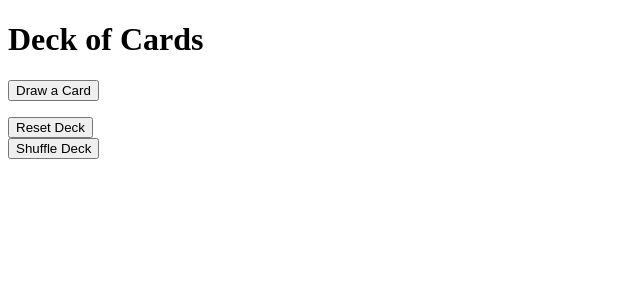
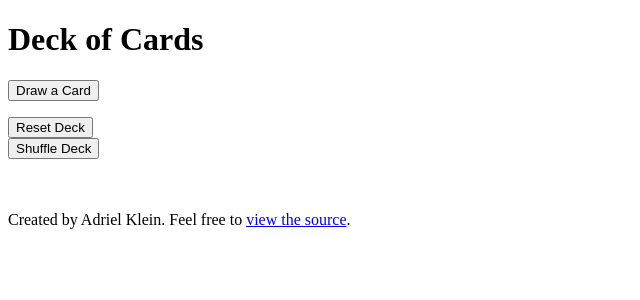
Before and after one commit to adrielklein/deck-of-cards, a Flask app: page / in a window 1280 px wide. Shown: the top 300 px of the page, without its empty margins (0-640 px from the left). Run offline with Flask 2, Linux system fonts and the light colour scheme.

Commit message:
add favicon and my name

```diff
--- a/app/templates/layout.html
+++ b/app/templates/layout.html
@@ -4,6 +4,7 @@
     <meta charset="UTF-8">
     <script src="/static/deck.js"></script>
     <script src="http://ajax.googleapis.com/ajax/libs/jquery/1.12.0/jquery.min.js"></script>
+    <link rel="shortcut icon" href="{{ url_for('static', filename='favicon.ico') }}">
     <title>Deck of Cards</title>
 </head>
 <body>
@@ -16,5 +17,10 @@
 <div><button onclick="reset()">Reset Deck</button></div>
 
 <div><button onclick="shuffle()">Shuffle Deck</button></div>
+
+<br>
+<br>
+
+<div><p>Created by Adriel Klein. Feel free to <a href="https://github.com/adrielklein/deck-of-cards">view the source</a>.</p></div>
 </body>
 </html>
```
Also changed, not shown: app/static/favicon.ico (added).
